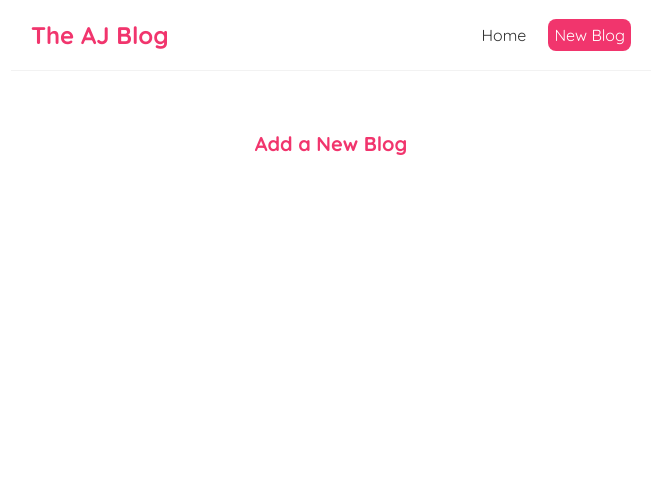
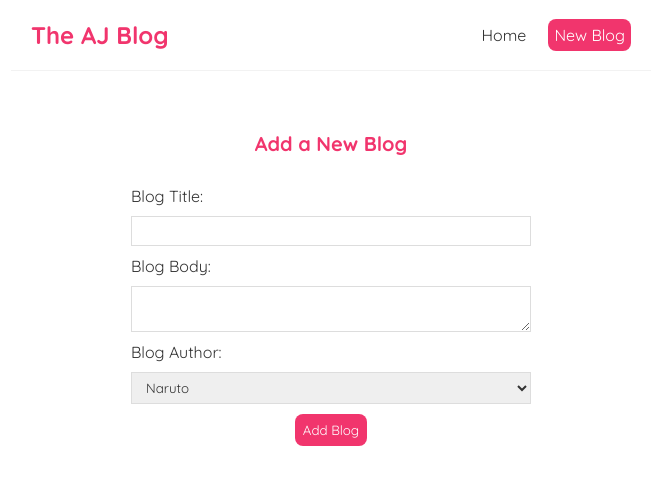
Before and after one commit to adityajinegar/blog-post-react, a React (Create React App) app in the folder aj-blog/: page /create in a window 1280 px wide. Shown: the top 484 px of the page, without its empty margins (309-971 px from the left). Built offline with nearby package versions, Linux system fonts and the light colour scheme.

Commit message:
Update Create.js

```diff
--- a/aj-blog/src/components/Create.js
+++ b/aj-blog/src/components/Create.js
@@ -1,7 +1,43 @@
+import { useState } from "react";
+
 const Create = () => {
+  const [title, setTitle] = useState("");
+  const [body, setBody] = useState("");
+  const [author, setAuthor] = useState("Naruto");
+
+  const handleSubmit = (e) => {
+    e.preventDefault();
+  };
+
   return (
     <div className="create">
       <h2>Add a New Blog</h2>
+      <form onSubmit={handleSubmit}>
+        <label>Blog Title:</label>
+        <input
+          type="text"
+          required
+          value={title}
+          onChange={(e) => setTitle(e.target.value)}
+        ></input>
+
+        <label>Blog Body:</label>
+        <textarea
+          required
+          value={body}
+          onChange={(e) => setBody(e.target.value)}
+        ></textarea>
+
+        <label>Blog Author:</label>
+
+        <select value={author} onChange={(e) => setAuthor(e.target.value)}>
+          <option value="Naruto">Naruto</option>
+          <option value="Sasuke">Sasuke</option>
+          <option value="Minato">Minato</option>
+        </select>
+
+        <button>Add Blog</button>
+      </form>
     </div>
   );
 };
```
